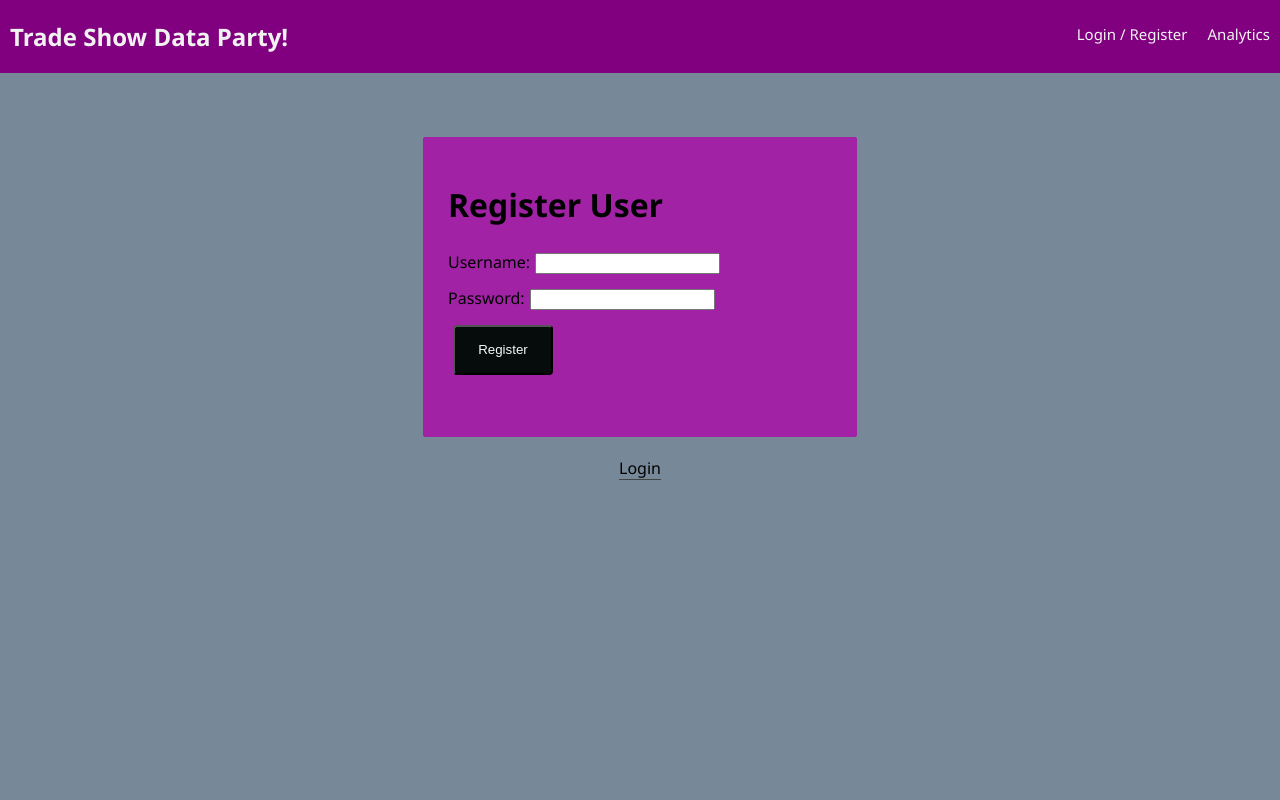
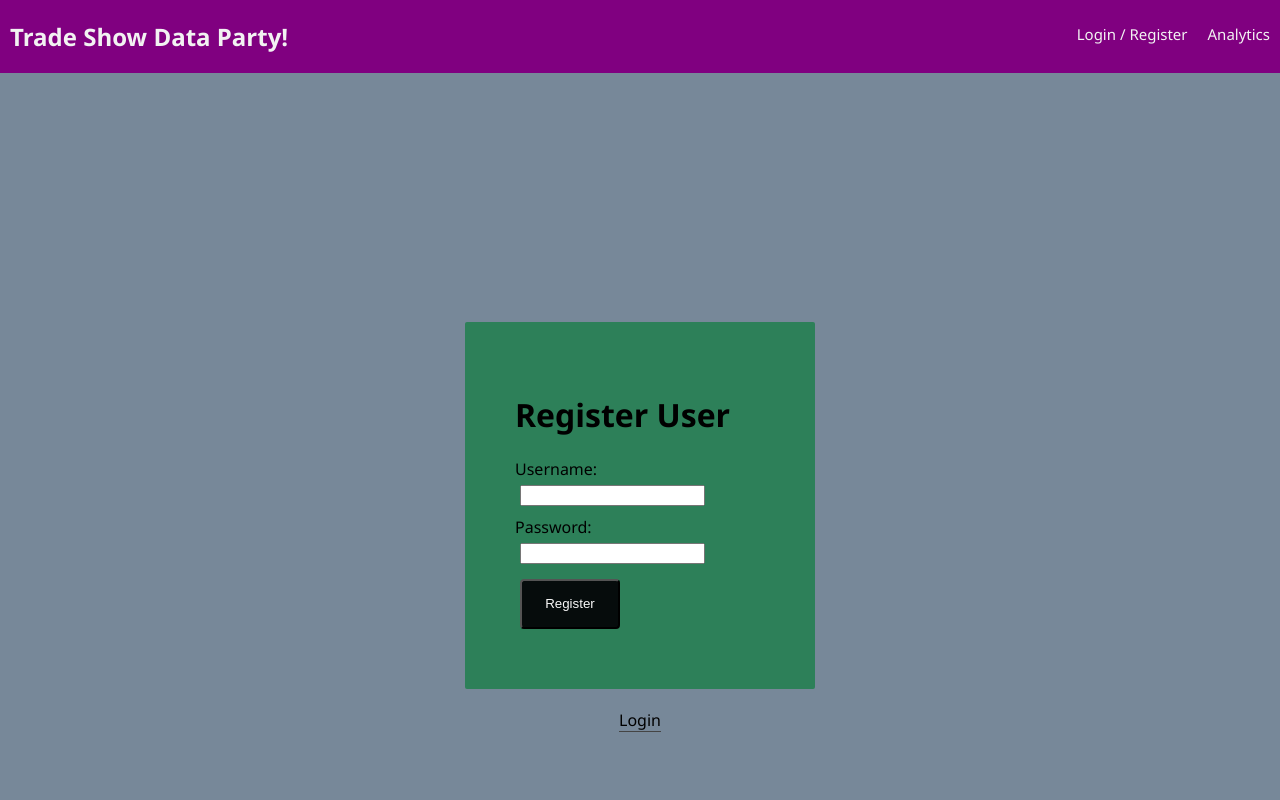
Before and after one commit to TianaJohnson/trade-show, a React (Create React App) app: page /#/add in a window 1280 px wide. Both pictures are taken after a click on the button "Register". Shown: the top 800 px of the page. Built offline with nearby package versions, Linux system fonts and the light colour scheme; no server answers.

Commit message:
mirroring reg side to login side

```diff
--- a/src/components/LoginPage/LoginPage.css
+++ b/src/components/LoginPage/LoginPage.css
@@ -24,7 +24,7 @@
 
 .login_ui {
         background-color: #2d8059;
-        width: 200px;
+        width: 250px;
         height: 30%;
         margin: 20px auto;
         padding: 50px;
--- a/src/components/RegisterPage/RegisterPage.css
+++ b/src/components/RegisterPage/RegisterPage.css
@@ -1,15 +1,32 @@
-.reg_ui {
-    background-color:rgb(161, 34, 165) ;
-    width: 30%;
-    height: 250px;
+.reg_ui{
+    background-color: #2d8059;
+    width: 250px;
+    height: 30%;
     margin: 20px auto;
-    padding: 25px;
+    padding: 50px;
     border-radius: 2px;
 }
+
+
 .reg-background{
-    background-repeat: no-repeat;
-    background-size: cover;
-    margin-top: auto;
-    background-color:lightslategray;
-    min-height: 850px;
+        height: auto;
+        background-repeat: no-repeat;
+        background-size: cover;
+        margin: auto;
+        background-color:lightslategray;
+        padding: 185px;
 }
+
+@media screen and (max-width: 992px) {
+    .reg-background{
+      background-color: blue;
+      padding-bottom: 70px;
+      padding-top:70px;
+    }
+  }
+
+  @media screen and (max-width: 600px) {
+    .reg-background{
+      background-color: olive;
+    }
+  }
```
